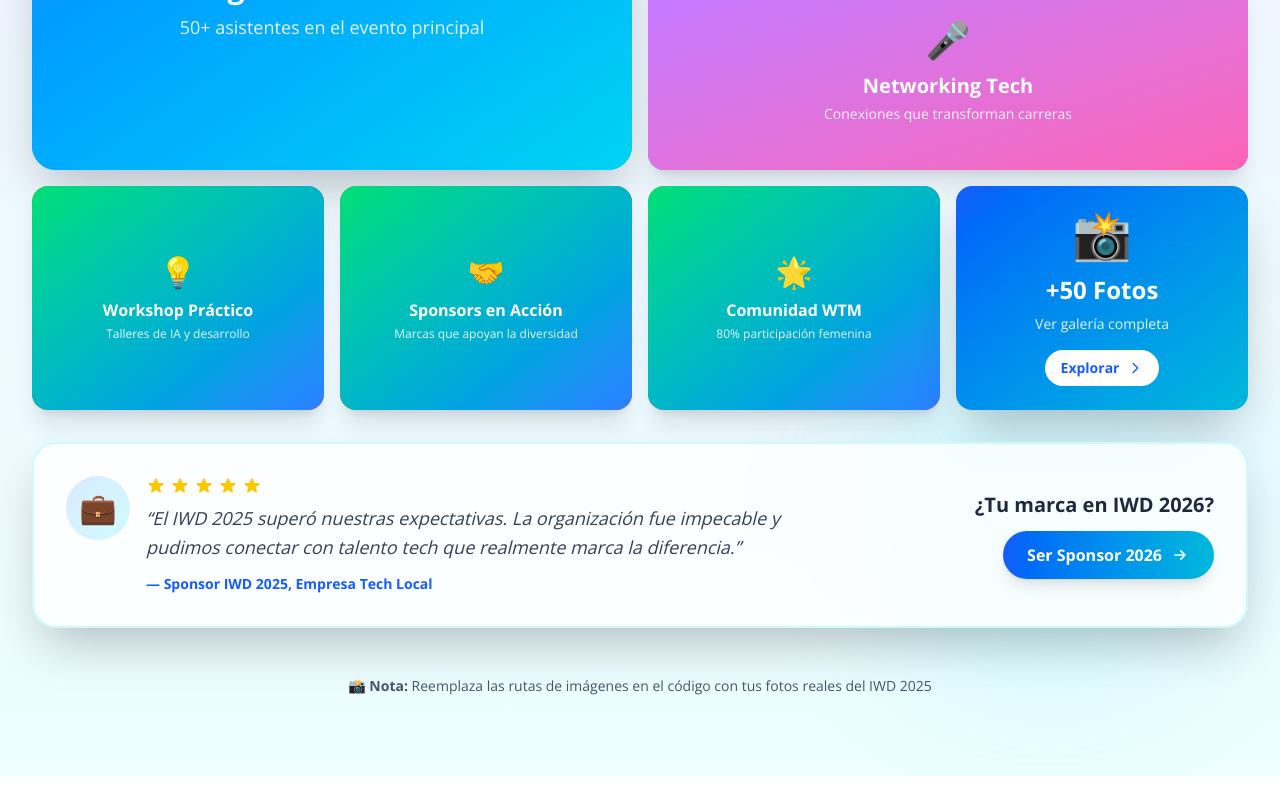
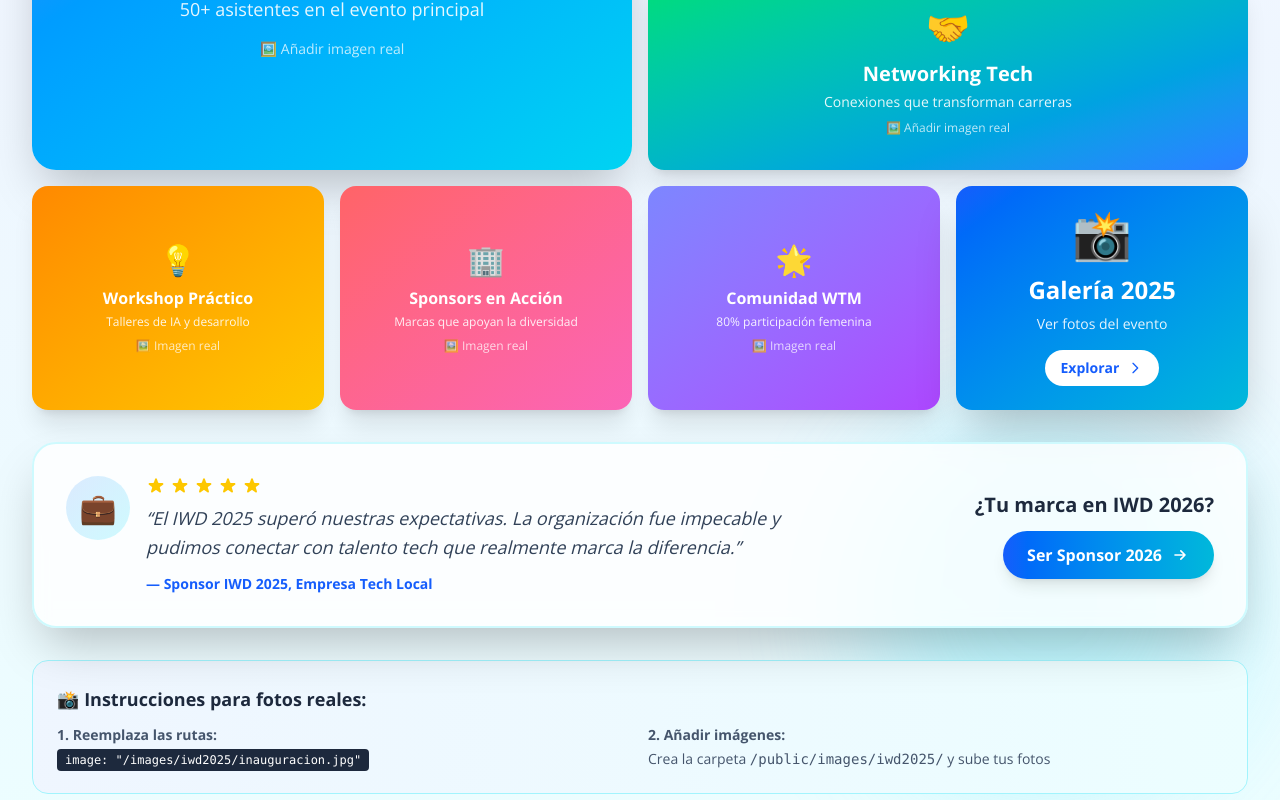
Before and after one commit to glissejm/glissejm.github.io, a Next.js app: page / in a window 1280 px wide. Shown: the part 4480-5280 px from the top of the page. Built offline with nearby package versions, Linux system fonts and the light colour scheme.

Commit message:
IWD 2026

```diff
--- a/src/components/Collage.tsx
+++ b/src/components/Collage.tsx
@@ -9,49 +9,55 @@ const Container = ({ children }: { children: React.ReactNode }) => (
 export function Collage() {
   const [selectedImage, setSelectedImage] = useState<number | null>(null);
 
-  // Array de fotos del evento 2025
+  // Array de fotos del evento 2025 - Actualiza con tus imágenes reales
   const photos = [
     {
       id: 1,
-      url: "/public/images/IMG_1.jpg", // Reemplaza con tus rutas reales
+      image: "/images/IMG_1.jpg", // Ruta real de imagen
       title: "Inauguración IWD 2025",
       description: "50+ asistentes en el evento principal",
-      category: "keynote"
+      category: "keynote",
+      color: "from-blue-500 to-cyan-400"
     },
     {
       id: 2,
-      url: "/images/IMG_2.jpg",
+      image: "/images/IMG_2.jpg",
       title: "Panel de Expertas",
       description: "11 speakers compartiendo conocimiento",
-      category: "speakers"
+      category: "speakers",
+      color: "from-purple-400 to-pink-400"
     },
     {
       id: 3,
-      url: "/images/IMG_3.jpg",
+      image: "/images/IMG_3.jpg",
       title: "Networking Tech",
       description: "Conexiones que transforman carreras",
-      category: "networking"
+      category: "networking",
+      color: "from-green-400 to-blue-500"
     },
     {
       id: 4,
-      url: "/images/IMG_1.jpg",
+      image: "/images/IMG_1.jpg",
       title: "Workshop Práctico",
       description: "Talleres de IA y desarrollo",
-      category: "workshop"
+      category: "workshop",
+      color: "from-orange-400 to-yellow-400"
     },
     {
       id: 5,
-      url: "/images/iwd2025/event-5.jpg",
+      image: "/images/iwd2025/sponsors.jpg",
       title: "Sponsors en Acción",
       description: "Marcas que apoyan la diversidad",
-      category: "sponsors"
+      category: "sponsors",
+      color: "from-red-400 to-pink-400"
     },
     {
       id: 6,
-      url: "/images/iwd2025/event-6.jpg",
+      image: "/images/iwd2025/comunidad.jpg",
       title: "Comunidad WTM",
       description: "80% participación femenina",
-      category: "community"
+      category: "community",
+      color: "from-indigo-400 to-purple-500"
     }
   ];
 
@@ -62,10 +68,20 @@ export function Collage() {
     { number: "5K+", label: "Alcance", icon: "📱" }
   ];
 
+  // Íconos para cada categoría
+  const categoryIcons: { [key: string]: string } = {
+    keynote: "🎯",
+    speakers: "🎤",
+    networking: "🤝",
+    workshop: "💡",
+    sponsors: "🏢",
+    community: "🌟"
+  };
+
   return (
     <section className="py-16 sm:py-20 bg-gradient-to-b from-white via-blue-50 to-cyan-50 relative overflow-hidden">
       {/* Background decorative */}
-      <div className="absolute top-0 left-0 w-full h-full opacity-30">
+      <div className="absolute top-0 left-0 w-full h-full opacity-30 pointer-events-none">
         <div className="absolute top-20 left-10 w-96 h-96 bg-blue-300 rounded-full mix-blend-multiply filter blur-3xl animate-pulse"></div>
         <div className="absolute bottom-20 right-10 w-96 h-96 bg-cyan-300 rounded-full mix-blend-multiply filter blur-3xl animate-pulse delay-1000"></div>
       </div>
@@ -111,13 +127,14 @@ export function Collage() {
               className="md:col-span-2 md:row-span-2 group relative overflow-hidden rounded-3xl shadow-2xl cursor-pointer transform hover:scale-[1.02] transition-all duration-500"
               onClick={() => setSelectedImage(0)}
             >
-              <div className="relative h-full min-h-[400px] bg-gradient-to-br from-blue-400 to-cyan-500">
-                {/* Placeholder image - replace with actual image */}
-                <div className="absolute inset-0 bg-gradient-to-br from-blue-500 to-cyan-400 flex items-center justify-center">
+              <div className={`relative h-full min-h-[400px] bg-gradient-to-br ${photos[0].color}`}>
+                {/* Imagen real o placeholder */}
+                <div className="absolute inset-0 flex items-center justify-center">
                   <div className="text-center text-white p-8">
-                    <div className="text-6xl mb-4">🎯</div>
+                    <div className="text-6xl mb-4">{categoryIcons[photos[0].category]}</div>
                     <h3 className="text-3xl font-bold mb-2">{photos[0].title}</h3>
                     <p className="text-lg opacity-90">{photos[0].description}</p>
+                    <p className="text-sm mt-4 opacity-75">🖼️ Añadir imagen real</p>
                   </div>
                 </div>
                 {/* Hover overlay */}
@@ -141,12 +158,13 @@ export function Collage() {
                 className="md:col-span-2 group relative overflow-hidden rounded-2xl shadow-xl cursor-pointer transform hover:scale-[1.02] transition-all duration-500"
                 onClick={() => setSelectedImage(idx)}
               >
-                <div className="relative h-full min-h-[195px] bg-gradient-to-br from-cyan-400 to-blue-500">
-                  <div className="absolute inset-0 bg-gradient-to-br from-purple-400 to-pink-400 flex items-center justify-center">
+                <div className={`relative h-full min-h-[195px] bg-gradient-to-br ${photos[idx].color}`}>
+                  <div className="absolute inset-0 flex items-center justify-center">
                     <div className="text-center text-white p-6">
-                      <div className="text-4xl mb-3">🎤</div>
+                      <div className="text-4xl mb-3">{categoryIcons[photos[idx].category]}</div>
                       <h3 className="text-xl font-bold mb-1">{photos[idx].title}</h3>
                       <p className="text-sm opacity-90">{photos[idx].description}</p>
+                      <p className="text-xs mt-2 opacity-75">🖼️ Añadir imagen real</p>
                     </div>
                   </div>
                   <div className="absolute inset-0 bg-gradient-to-t from-black/60 to-transparent opacity-0 group-hover:opacity-100 transition-opacity duration-300 flex items-end p-4">
@@ -166,14 +184,13 @@ export function Collage() {
                 className="group relative overflow-hidden rounded-2xl shadow-xl cursor-pointer transform hover:scale-105 transition-all duration-500"
                 onClick={() => setSelectedImage(idx)}
               >
-                <div className="relative h-full min-h-[195px] bg-gradient-to-br from-orange-400 to-red-500">
-                  <div className="absolute inset-0 bg-gradient-to-br from-green-400 to-blue-500 flex items-center justify-center">
+                <div className={`relative h-full min-h-[195px] bg-gradient-to-br ${photos[idx].color}`}>
+                  <div className="absolute inset-0 flex items-center justify-center">
                     <div className="text-center text-white p-4">
-                      <div className="text-3xl mb-2">
-                        {idx === 3 ? "💡" : idx === 4 ? "🤝" : "🌟"}
-                      </div>
+                      <div className="text-3xl mb-2">{categoryIcons[photos[idx].category]}</div>
                       <h3 className="text-base font-bold mb-1">{photos[idx].title}</h3>
                       <p className="text-xs opacity-90">{photos[idx].description}</p>
+                      <p className="text-xs mt-2 opacity-75">🖼️ Imagen real</p>
                     </div>
                   </div>
                   <div className="absolute inset-0 bg-gradient-to-t from-black/60 to-transparent opacity-0 group-hover:opacity-100 transition-opacity duration-300 flex items-end p-3">
@@ -190,9 +207,12 @@ export function Collage() {
               <div className="absolute inset-0 bg-white/10 backdrop-blur-sm opacity-0 group-hover:opacity-100 transition-opacity"></div>
               <div className="relative z-10 text-center">
                 <div className="text-5xl mb-4">📸</div>
-                <h3 className="text-2xl font-bold mb-2">+50 Fotos</h3>
-                <p className="text-sm mb-4 opacity-90">Ver galería completa</p>
-                <div className="inline-flex items-center gap-2 bg-white text-blue-600 px-4 py-2 rounded-full font-semibold text-sm hover:bg-blue-50 transition-colors">
+                <h3 className="text-2xl font-bold mb-2">Galería 2025</h3>
+                <p className="text-sm mb-4 opacity-90">Ver fotos del evento</p>
+                <div
+                  className="inline-flex items-center gap-2 bg-white text-blue-600 px-4 py-2 rounded-full font-semibold text-sm hover:bg-blue-50 transition-colors"
+                  onClick={() => setSelectedImage(0)}
+                >
                   <span>Explorar</span>
                   <svg className="w-4 h-4" fill="none" stroke="currentColor" viewBox="0 0 24 24">
                     <path strokeLinecap="round" strokeLinejoin="round" strokeWidth={2} d="M9 5l7 7-7 7" />
@@ -251,16 +271,26 @@ export function Collage() {
             </div>
           </div>
 
-          {/* Bottom text */}
-          <div className="text-center mt-12">
-            <p className="text-slate-600 text-sm">
-              📸 <span className="font-semibold">Nota:</span> Reemplaza las rutas de imágenes en el código con tus fotos reales del IWD 2025
-            </p>
+          {/* Instructions for actual images */}
+          <div className="mt-8 bg-gradient-to-r from-blue-50 to-cyan-50 rounded-2xl p-6 border border-cyan-200">
+            <h4 className="text-lg font-bold text-slate-800 mb-3">📸 Instrucciones para fotos reales:</h4>
+            <div className="grid grid-cols-1 md:grid-cols-2 gap-4 text-sm text-slate-600">
+              <div>
+                <p className="font-semibold mb-1">1. Reemplaza las rutas:</p>
+                <code className="bg-slate-800 text-white px-2 py-1 rounded text-xs">
+                  image: "/images/iwd2025/inauguracion.jpg"
+                </code>
+              </div>
+              <div>
+                <p className="font-semibold mb-1">2. Añadir imágenes:</p>
+                <p>Crea la carpeta <code>/public/images/iwd2025/</code> y sube tus fotos</p>
+              </div>
+            </div>
           </div>
         </div>
       </Container>
 
-      {/* Modal Lightbox (opcional) */}
+      {/* Modal Lightbox */}
       {selectedImage !== null && (
         <div
           className="fixed inset-0 bg-black/90 z-50 flex items-center justify-center p-4 backdrop-blur-sm"
@@ -268,19 +298,30 @@ export function Collage() {
         >
           <div className="relative max-w-5xl w-full">
             <button
-              className="absolute top-4 right-4 bg-white/10 hover:bg-white/20 text-white rounded-full p-3 transition-colors"
-              onClick={() => setSelectedImage(null)}
+              className="absolute top-4 right-4 bg-white/10 hover:bg-white/20 text-white rounded-full p-3 transition-colors z-50"
+              onClick={(e) => {
+                e.stopPropagation();
+                setSelectedImage(null);
+              }}
             >
               <svg className="w-6 h-6" fill="none" stroke="currentColor" viewBox="0 0 24 24">
                 <path strokeLinecap="round" strokeLinejoin="round" strokeWidth={2} d="M6 18L18 6M6 6l12 12" />
               </svg>
             </button>
-            <div className="bg-white rounded-2xl p-8">
+            <div className="bg-white rounded-2xl p-8 max-h-[80vh] overflow-y-auto">
               <div className="text-center">
-                <div className="text-6xl mb-4">🖼️</div>
+                <div className={`text-6xl mb-4 p-8 rounded-2xl bg-gradient-to-br ${photos[selectedImage].color}`}>
+                  {categoryIcons[photos[selectedImage].category]}
+                </div>
                 <h3 className="text-3xl font-bold text-slate-800 mb-2">{photos[selectedImage].title}</h3>
-                <p className="text-lg text-slate-600">{photos[selectedImage].description}</p>
-                <p className="text-sm text-slate-500 mt-4">Imagen del IWD Ayacucho 2025</p>
+                <p className="text-lg text-slate-600 mb-4">{photos[selectedImage].description}</p>
+                <div className="text-sm text-slate-500 p-4 bg-slate-50 rounded-lg">
+                  <p className="font-semibold mb-2">📁 Ruta de imagen configurada:</p>
+                  <code className="bg-slate-200 px-3 py-1 rounded">
+                    {photos[selectedImage].image}
+                  </code>
+                  <p className="mt-2">Reemplazar con foto real del IWD 2025</p>
+                </div>
               </div>
             </div>
           </div>
@@ -296,6 +337,9 @@ export function Collage() {
           background-size: 200% auto;
           animation: gradient 3s ease infinite;
         }
+        .delay-1000 {
+          animation-delay: 1s;
+        }
       `}</style>
     </section>
   );
--- a/src/components/Sponsors.tsx
+++ b/src/components/Sponsors.tsx
@@ -113,7 +113,7 @@ export function Sponsors() {
                 {/* CTA Buttons con urgencia */}
                 <div className="flex flex-col sm:flex-row gap-3">
                   <a
-                    href="https://wa.link/vqkjny"
+                    href="https://wa.me/51931981255?text=Hola%2C%20quiero%20ser%20patrocinador%20del%20IWD%202026%20%22Break%20The%20Pattern%22%20de%20Women%20Techmakers%20Ayacucho.%20%C2%BFPodemos%20agendar%20una%20reuni%C3%B3n%3F"
                     target="_blank"
                     rel="noopener noreferrer"
                     className="group inline-flex items-center justify-center gap-2 px-6 py-4 bg-gradient-to-r from-blue-600 to-cyan-500 text-white font-bold rounded-full hover:from-blue-700 hover:to-cyan-600 transition-all transform hover:scale-105 shadow-xl hover:shadow-2xl relative overflow-hidden"
@@ -233,7 +233,7 @@ export function Sponsors() {
                   </ul>
 
                   <a
-                    href="https://wa.link/vqkjny"
+                    href="https://wa.me/51931981255?text=Hola%2C%20quiero%20ser%20patrocinador%20del%20IWD%202026%20%22Break%20The%20Pattern%22%20y%20me%20interesa%20el%20plan%20${encodeURIComponent(plan.name)}"
                     target="_blank"
                     rel="noopener noreferrer"
                     className={`block w-full text-center py-3 rounded-xl font-semibold transition-all ${
@@ -253,7 +253,9 @@ export function Sponsors() {
                 ¿Necesitas un plan personalizado o apoyo en especie?
               </p>
               <a
-                href="https://wa.link/vqkjny"
+                href="https://wa.me/51931981255?text=Hola%2C%20quiero%20ser%20patrocinador%20del%20IWD%202026%20%22Break%20The%20Pattern%22%20y%20me%20interesa%20un%20plan%20personalizado%20%C2%BFPodemos%20conversar%3F"
+                target="_blank"
+                rel="noopener noreferrer"
                 className="inline-flex items-center gap-2 text-blue-600 font-semibold hover:text-cyan-500 transition-colors"
               >
                 <span>Hablemos de tu propuesta</span>
@@ -334,7 +336,7 @@ export function Sponsors() {
               Prioridad en ubicación de banners + Mención anticipada en campaña pre-evento
             </p>
             <a
-              href="https://wa.link/vqkjny"
+              href="https://wa.me/51931981255?text=Hola%2C%20quiero%20ser%20patrocinador%20del%20IWD%202026%20%22Break%20The%20Pattern%22%20y%20quiero%20confirmar%20mi%20participaci%C3%B3n%20como%20uno%20de%20los%20primeros%205%20sponsors."
               target="_blank"
               rel="noopener noreferrer"
               className="inline-flex items-center gap-2 bg-white text-blue-600 font-bold px-8 py-4 rounded-full hover:bg-blue-50 transition-all transform hover:scale-105 shadow-xl"
```
